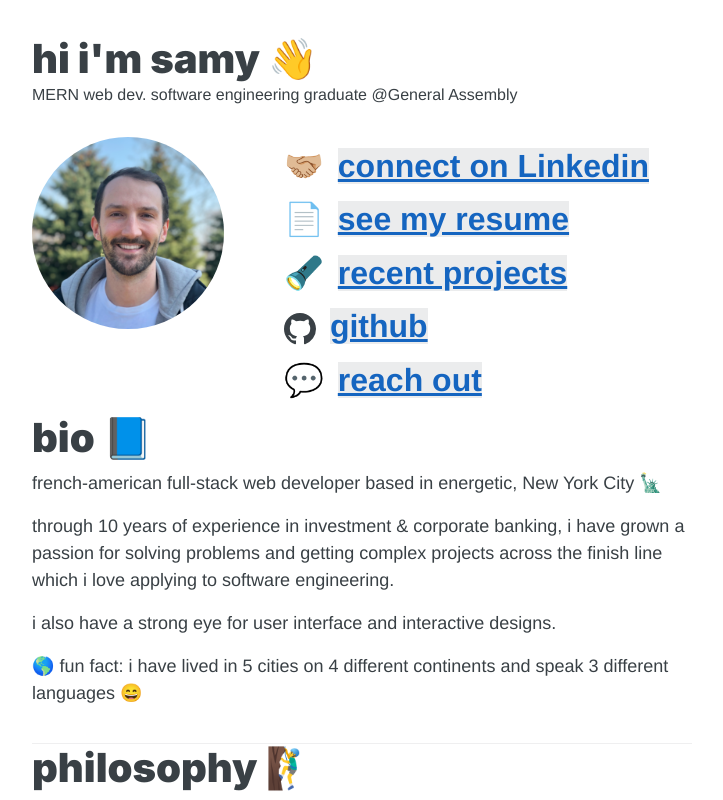
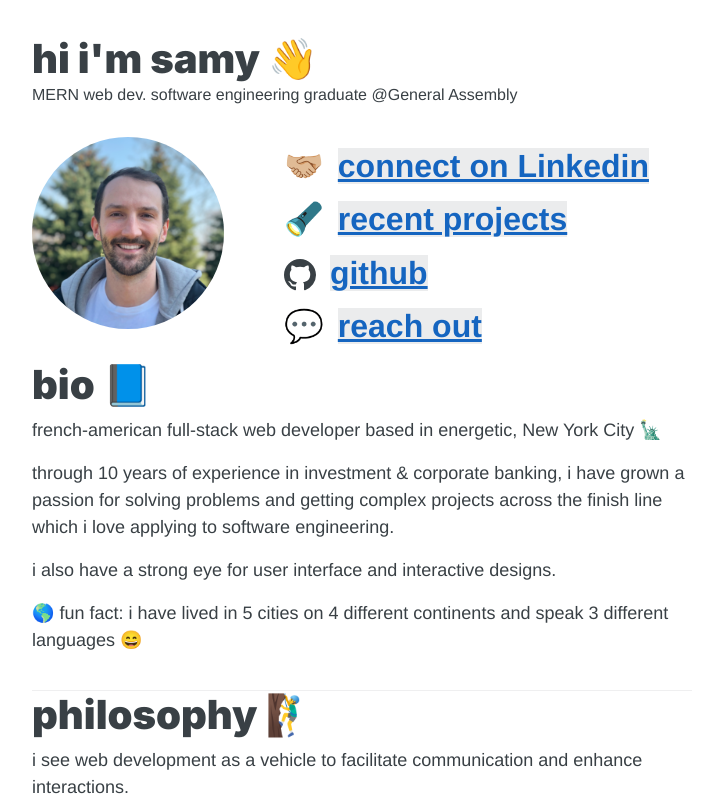
Before and after one commit to samyfrey/portfolio, a React (Create React App) app: page / in a window 1280 px wide. Shown: the top 800 px of the page, without its empty margins (278-1001 px from the left). Built offline with nearby package versions, Linux system fonts and the light colour scheme; the HTML template or start-up script is replaced by a standard one.

Commit message:
rearranged headerlinks

```diff
--- a/src/components/header/Header.jsx
+++ b/src/components/header/Header.jsx
@@ -22,7 +22,7 @@ export const Header = () => {
 							</a>
 						</span>
 					</h2>
-					<h2 className='resume'>
+					{/* <h2 className='resume'>
 						<span>📄 </span>
 						<span>
 							<a
@@ -32,7 +32,7 @@ export const Header = () => {
 								see my resume
 							</a>
 						</span>
-					</h2>
+					</h2> */}
 					<h2 className='recent-projects'>
 						<span>🔦 </span>
 						<span>
```
